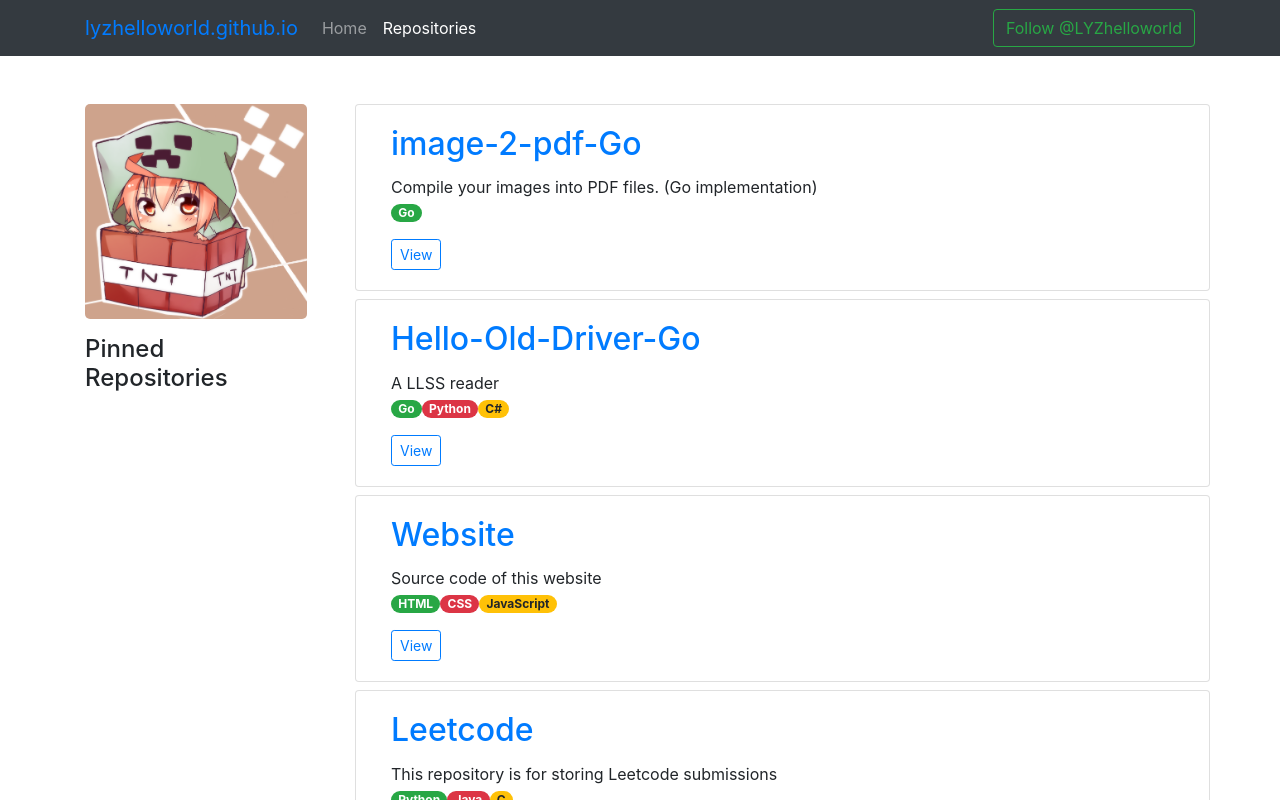
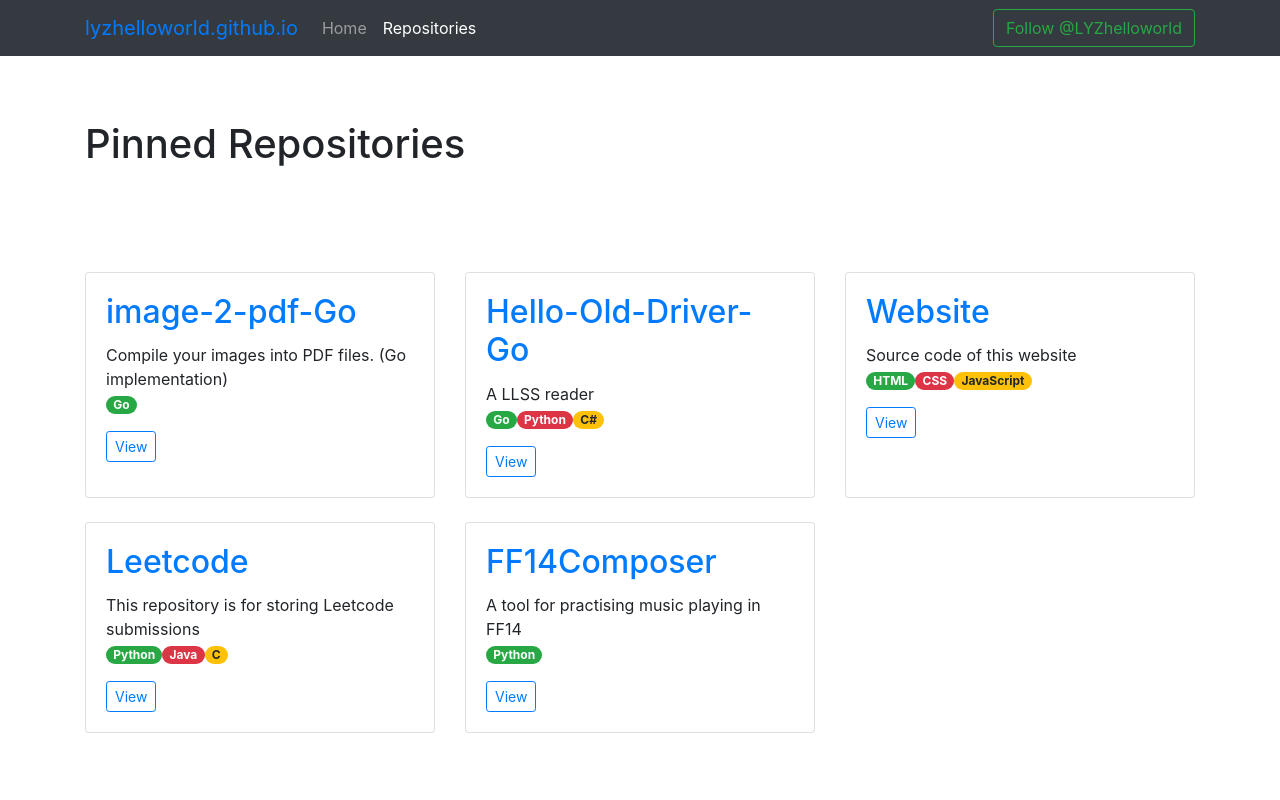
Before and after one commit to LYZhelloworld/website, an Angular app: page /repo in a window 1280 px wide. Shown: the top 800 px of the page. Built offline with nearby package versions, Linux system fonts and the light colour scheme.

Commit message:
Remove sidebar

```diff
--- a/src/app/app.module.ts
+++ b/src/app/app.module.ts
@@ -6,7 +6,6 @@ import { AppComponent } from './app.component';
 import { NavbarComponent } from './templates/navbar/navbar.component';
 import { RepoComponent } from './repo/repo.component';
 import { HomeComponent } from './home/home.component';
-import { SidebarComponent } from './templates/sidebar/sidebar.component';
 import { HelloOldDriverComponent } from './repo/hello-old-driver/hello-old-driver.component';
 
 @NgModule({
@@ -15,7 +14,6 @@ import { HelloOldDriverComponent } from './repo/hello-old-driver/hello-old-drive
     NavbarComponent,
     RepoComponent,
     HomeComponent,
-    SidebarComponent,
     HelloOldDriverComponent
   ],
   imports: [
--- a/src/app/repo/repo.component.html
+++ b/src/app/repo/repo.component.html
@@ -1,8 +1,12 @@
-<div class="container mt-5">
+<div class="jumbotron bg-white">
+	<div class="container">
+		<div class="jumbotron-heading h1">Pinned Repositories</div>
+	</div>
+</div>
+<div class="container">
 	<div class="row">
-		<div class="col-sm-9 order-1">
-			<div class="row">
-				<div class="card col-12 mb-2" *ngFor="let repo of repos | async">
+		<div class="col-4 mb-4" *ngFor="let repo of repos | async">
+			<div class="card h-100">
 				<div class="card-body">
 					<h2 class="card-title"><a href="{{ repo.href }}">{{ repo.name }}</a></h2>
 					<p class="card-text">
@@ -17,10 +21,4 @@
 			</div>
 		</div>
 	</div>
-		<div class="col-sm-3 pr-5">
-			<app-sidebar>
-				<div class="h4">Pinned Repositories</div>
-			</app-sidebar>
 </div>
-	</div>
-</div>
--- a/src/app/templates/sidebar/sidebar.component.html
+++ /dev/null
@@ -1,2 +0,0 @@
-<img class="avatar mb-3" src="assets/img/avatar.png" />
-<ng-content></ng-content>
--- a/src/app/templates/sidebar/sidebar.component.scss
+++ /dev/null
@@ -1,6 +0,0 @@
-.avatar {
-	width: 100%;
-	margin: 0 auto;
-	display: block;
-	border-radius: 5px;
-}
--- a/src/app/templates/sidebar/sidebar.component.ts
+++ /dev/null
@@ -1,15 +0,0 @@
-import { Component, OnInit } from '@angular/core';
-
-@Component({
-  selector: 'app-sidebar',
-  templateUrl: './sidebar.component.html',
-  styleUrls: ['./sidebar.component.scss']
-})
-export class SidebarComponent implements OnInit {
-
-  constructor() { }
-
-  ngOnInit() {
-  }
-
-}
```
Also changed, not shown: 1 other file (tests, documents, lock files or other folders). Lines whose indentation alone changed are shown as unchanged.
